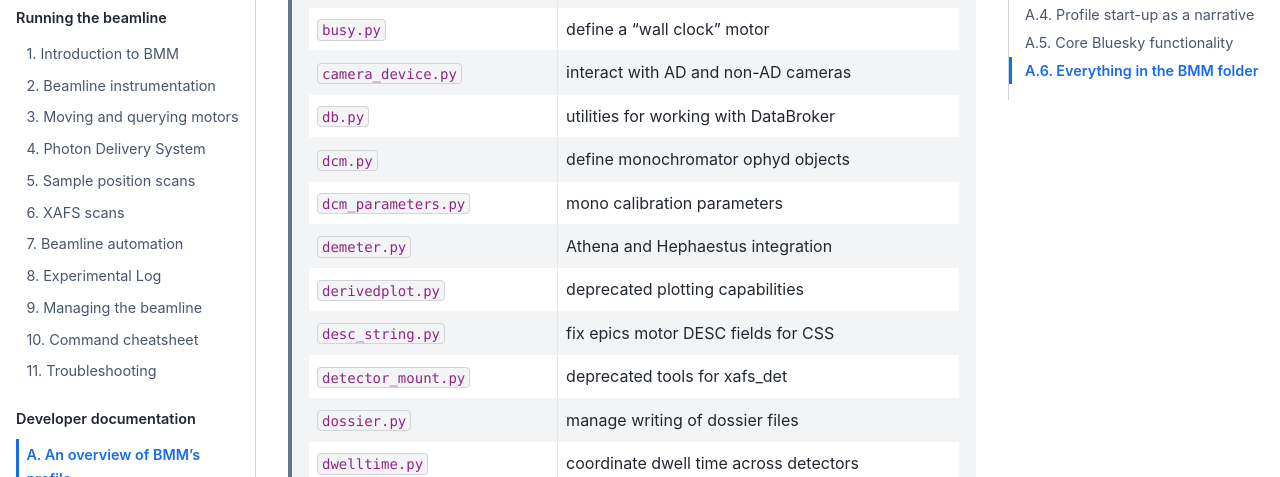
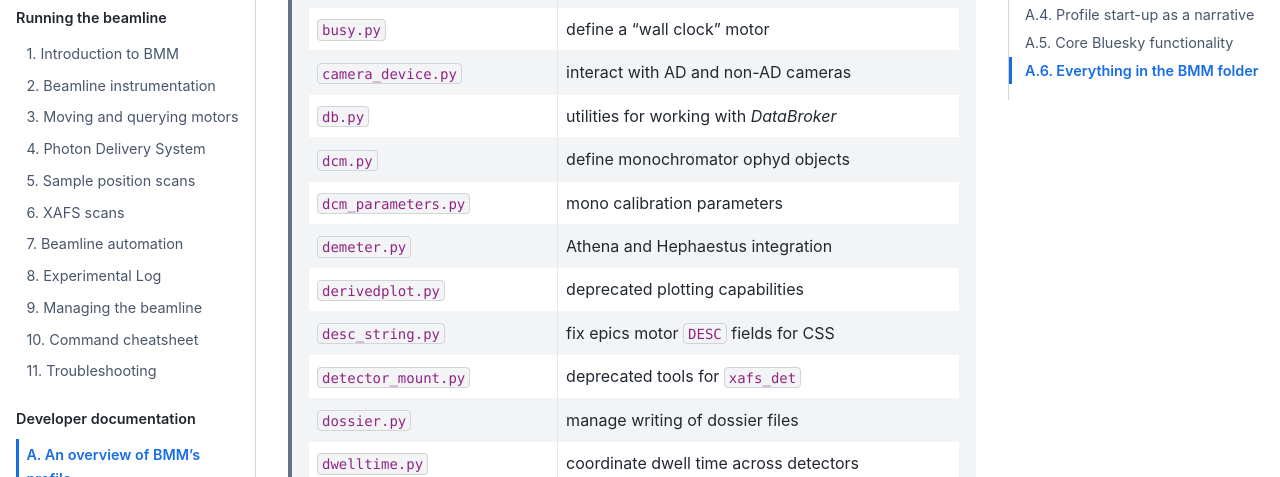
Before and after one commit to NSLS-II-BMM/BeamlineManual, a Sphinx documentation site: the page built from docs/profile.rst, in a window 1280 px wide and 900 px high, scrolled down 4431 px. Shown: the part 154-631 px from the top of the window. Built offline with Sphinx 7.4.7 and the Sphinx Book theme 1.1.4, drawn with Linux system fonts in a browser that asks for light colours.

Commit message:
github action failed on previous push

```diff
--- a/docs/profile.rst
+++ b/docs/profile.rst
@@ -235,13 +235,13 @@ Here's a brief summary of every module in the BMM profile.
     ``areascan.py``                define an area scan plan
     ``busy.py``                    define a "wall clock" motor
     ``camera_device.py``           interact with AD and non-AD cameras
-    ``db.py``                      utilities for working with DataBroker
+    ``db.py``                      utilities for working with *DataBroker*
     ``dcm.py``                     define monochromator ophyd objects
     ``dcm_parameters.py``          mono calibration parameters
     ``demeter.py``                 Athena and Hephaestus integration
     ``derivedplot.py``             deprecated plotting capabilities
-    ``desc_string.py``             fix epics motor DESC fields for CSS
-    ``detector_mount.py``          deprecated tools for xafs_det
+    ``desc_string.py``             fix epics motor ``DESC`` fields for CSS
+    ``detector_mount.py``          deprecated tools for ``xafs_det``
     ``dossier.py``                 manage writing of dossier files
     ``dwelltime.py``               coordinate dwell time across detectors
     ``edge.py``                    change edge
```
